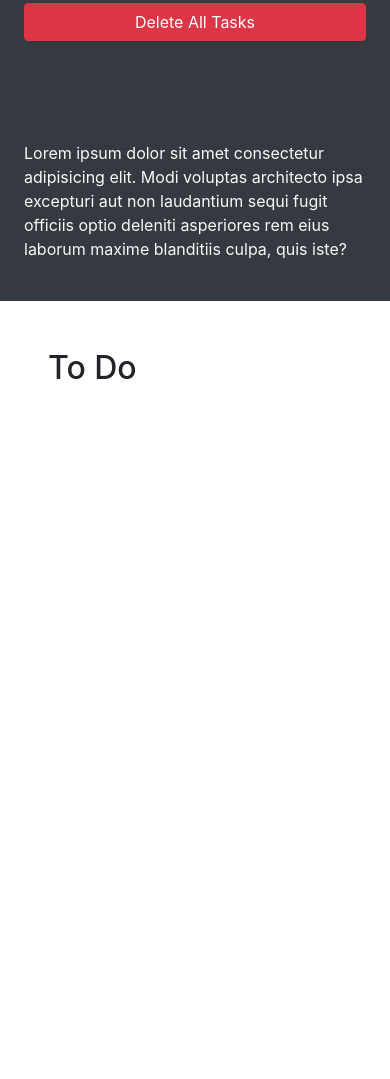
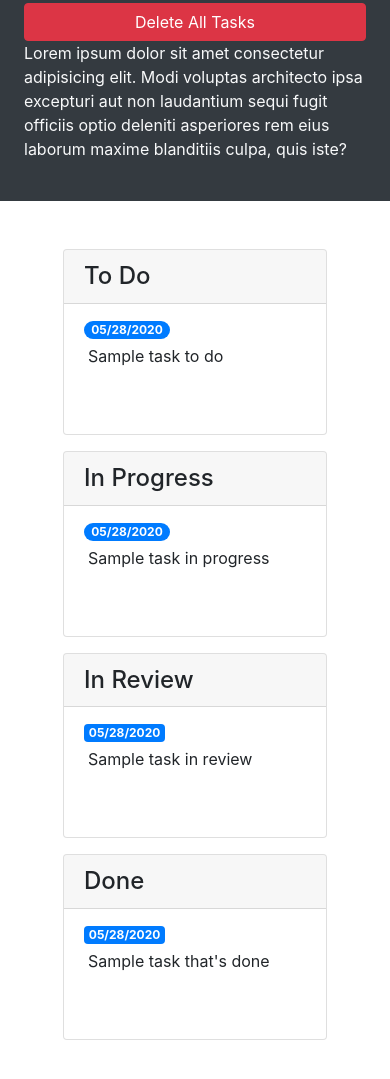
Before and after one commit to JonCurls/taskmaster-pro, a plain HTML site: page index.html in a window 390 px wide. Shown: the part 171-1250 px from the top of the page. Before the commit the page ends 844 px from the top, so only its background shows below. Drawn offline with nearby package versions, Linux system fonts and the light colour scheme.

Commit message:
modal update & bootstrap media query

```diff
--- a/index.html
+++ b/index.html
@@ -24,9 +24,59 @@
       </p>
     </header>
     <main class="col-12 col-lg-9">
-      <div class="m-5">
-        <h2>To Do</h2>
-        <ul id="list-toDo" class="list-group"> </ul>
+      <div class="m-5 row justify-content-around">
+        <!-- todo start -->
+        <div class="col-12 col-md-6 col-xl-3 mb-3">
+          <div class="card">
+            <h4 class="card-header">To Do</h4>
+            <ul id="list-toDo" class="list-group list-group-flush">
+              <li class="list-group-item">
+                <span class="badge badge-primary badge-pill">05/28/2020</span>
+                <p class="m-1">Sample task to do</p>
+              </li>
+            </ul>
+          </div>
+        </div>
+        <!-- todo end -->
+        <!-- in progress start -->
+        <div class="col-12 col-md-6 col-xl-3 mb-3">
+          <div class="card">
+            <h4 class="card-header">In Progress</h4>
+            <ul id="list-inProgress" class="list-group list-group-flush">
+              <li class="list-group-item">
+                <span class="badge badge-primary badge-pill">05/28/2020</span>
+                <p class="m-1">Sample task in progress</p>
+              </li>
+            </ul>
+          </div>
+        </div>
+        <!-- in progress end -->
+        <!-- in review start -->
+        <div class="col-12 col-md-6 col-xl-3 mb-3">
+          <div class="card">
+            <h4 class="card-header">In Review</h4>
+            <ul id="list-inReview" class="list-group list-group-flush">
+              <li class="list-group-item">
+                <span class="badge badge-primary badge pill">05/28/2020</span>
+                <p class="m-1">Sample task in review</p>
+              </li>
+            </ul>
+          </div>
+        </div>
+        <!-- in review end -->
+        <!-- done start -->
+        <div class="col-12 col-md-6 col-xl-3 mb-3">
+          <div class="card">
+            <h4 class="card-header">Done</h4>
+            <ul id="list-done" class="list-group list-group-flush">
+              <li class="list-group-item">
+                <span class="badge badge-primary badge pill">05/28/2020</span>
+                <p class="m-1">Sample task that's done</p>
+              </li>
+            </ul>
+          </div>
+        </div>
+        <!-- done end -->
       </div>
     </main>
   </div>
@@ -46,11 +96,11 @@
           <form>
             <div class="form-group">
               <label for="modalTaskDescription">Task description</label>
-              <textarea id="modalTaskDescription" rows="3"></textarea>
+              <textarea id="modalTaskDescription" rows="3" class="form-control"></textarea>
             </div>
             <div class="form-group">
               <label for="modalDueDate">Due date</label>
-              <input type="text" id="modalDueDate" placeholder="mm/dd/yyyy" autocomplete="off" />
+              <input type="text" class="form-control" id="modalDueDate" placeholder="mm/dd/yyyy" autocomplete="off" />
             </div>
           </form>
         </div>
```
